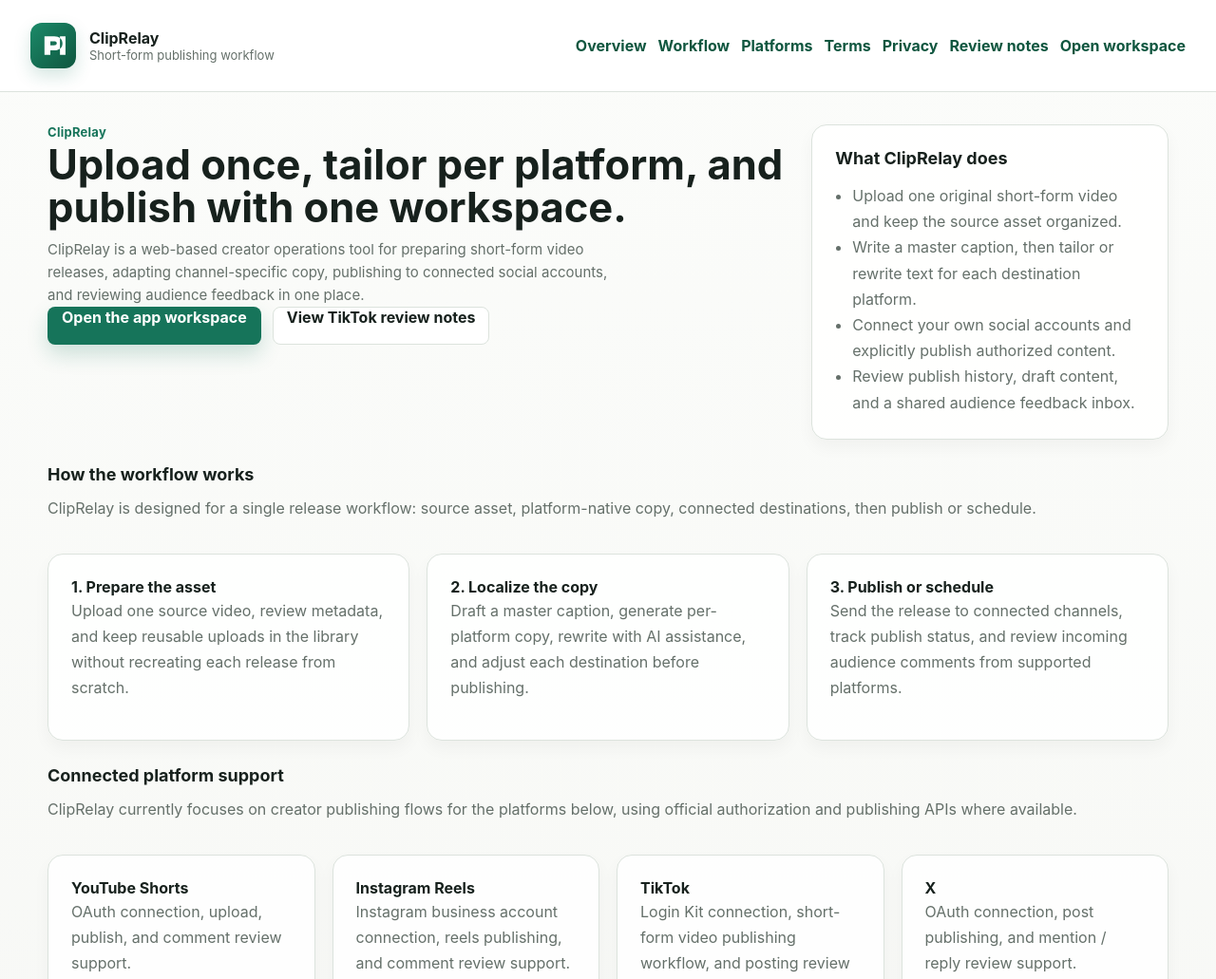
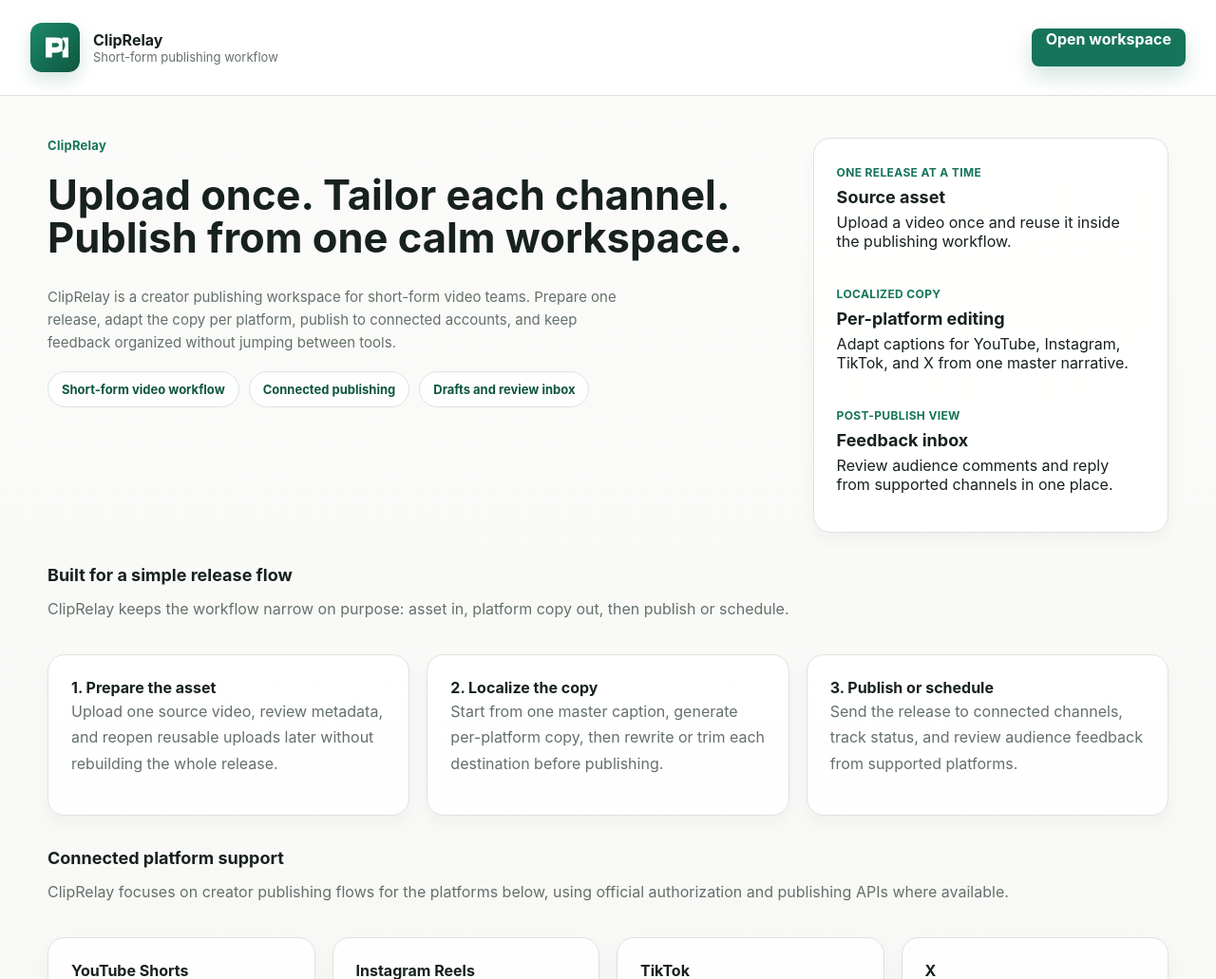
Before and after one commit to ezwin1103/Clip-Relay, a website: page website.html in a window 1280 px wide. Shown: the top 1031 px of the page at 95% size. Drawn offline with Linux system fonts and the light colour scheme.

Commit message:
Polish public site layout and icon delivery

```diff
--- a/server.js
+++ b/server.js
@@ -32,6 +32,7 @@
   ".css": "text/css; charset=utf-8",
   ".js": "text/javascript; charset=utf-8",
   ".json": "application/json; charset=utf-8",
+  ".svg": "image/svg+xml",
   ".mp4": "video/mp4",
   ".mov": "video/quicktime",
   ".webm": "video/webm",
--- a/styles.css
+++ b/styles.css
@@ -267,10 +267,12 @@
 }
 
 .public-brand img {
-  width: 48px;
-  height: 48px;
+  width: 52px;
+  height: 52px;
   border-radius: 12px;
   box-shadow: 0 8px 18px rgba(22, 116, 90, 0.18);
+  object-fit: cover;
+  flex: 0 0 auto;
 }
 
 .public-brand strong,
@@ -320,32 +322,51 @@
 .public-main {
   width: min(1180px, calc(100% - 40px));
   margin: 0 auto;
-  padding: 34px 0 56px;
-  display: grid;
-  gap: 26px;
+  padding: 44px 0 64px;
+  display: grid;
+  gap: 34px;
 }
 
 .public-hero {
   display: grid;
   grid-template-columns: minmax(0, 1.35fr) minmax(280px, 0.65fr);
-  gap: 24px;
+  gap: 28px;
   align-items: start;
+}
+
+.public-hero-copy {
+  display: grid;
+  gap: 18px;
 }
 
 .public-summary-card,
 .public-card {
   padding: 24px;
   border: 1px solid var(--line);
-  border-radius: 16px;
+  border-radius: 18px;
   background: rgba(255, 255, 255, 0.92);
   box-shadow: var(--shadow-soft);
 }
 
-.public-summary-card ul {
-  margin: 16px 0 0;
-  padding-left: 18px;
-  color: var(--muted);
-  line-height: 1.7;
+.public-summary-stack {
+  display: grid;
+  gap: 18px;
+}
+
+.summary-kicker {
+  display: inline-block;
+  margin-bottom: 8px;
+  color: var(--green);
+  font-size: 12px;
+  font-weight: 750;
+  letter-spacing: 0.03em;
+  text-transform: uppercase;
+}
+
+.public-summary-stack strong {
+  display: block;
+  margin-bottom: 6px;
+  font-size: 18px;
 }
 
 .public-section {
@@ -385,6 +406,22 @@
   width: min(1180px, calc(100% - 40px));
   margin: 0 auto;
   padding: 10px 0 40px;
+}
+
+.public-pill-row {
+  display: flex;
+  flex-wrap: wrap;
+  gap: 10px;
+}
+
+.public-pill-row span {
+  padding: 10px 14px;
+  border: 1px solid var(--line);
+  border-radius: 999px;
+  background: rgba(255, 255, 255, 0.86);
+  color: var(--green-dark);
+  font-size: 13px;
+  font-weight: 650;
 }
 
 .legal-page {
@@ -1930,6 +1967,10 @@
   .public-grid-4 {
     grid-template-columns: 1fr;
   }
+
+  .public-summary-card {
+    order: -1;
+  }
 }
 
 @media (max-width: 780px) {
--- a/website.html
+++ b/website.html
@@ -8,71 +8,72 @@
       name="description"
       content="ClipRelay is a web-based workflow for uploading one short-form video, tailoring captions for each platform, and publishing to connected creator accounts."
     />
-    <link rel="icon" type="image/svg+xml" href="/cliprelay-icon.svg" />
-    <link rel="stylesheet" href="/styles.css" />
+    <link rel="icon" type="image/svg+xml" href="./cliprelay-icon.svg" />
+    <link rel="stylesheet" href="./styles.css" />
   </head>
   <body class="public-site">
     <header class="public-header">
-      <a class="public-brand" href="/website.html">
-        <img src="/cliprelay-icon.svg" alt="ClipRelay icon" />
+      <a class="public-brand" href="./website.html">
+        <img src="./cliprelay-icon.svg" alt="ClipRelay icon" />
         <div>
           <strong>ClipRelay</strong>
           <span>Short-form publishing workflow</span>
         </div>
       </a>
-      <nav class="public-nav" aria-label="Website">
-        <a href="#overview">Overview</a>
-        <a href="#workflow">Workflow</a>
-        <a href="#platforms">Platforms</a>
-        <a href="/terms.html">Terms</a>
-        <a href="/privacy.html">Privacy</a>
-        <a href="/review-notes.html">Review notes</a>
-        <a class="public-cta" href="/">Open workspace</a>
-      </nav>
+      <a class="primary-button public-link-button" href="./">Open workspace</a>
     </header>
 
     <main class="public-main">
       <section class="public-hero" id="overview">
-        <div>
+        <div class="public-hero-copy">
           <p class="eyebrow">ClipRelay</p>
-          <h1>Upload once, tailor per platform, and publish with one workspace.</h1>
+          <h1>Upload once. Tailor each channel. Publish from one calm workspace.</h1>
           <p class="section-lead">
-            ClipRelay is a web-based creator operations tool for preparing short-form video releases, adapting channel-specific copy,
-            publishing to connected social accounts, and reviewing audience feedback in one place.
+            ClipRelay is a creator publishing workspace for short-form video teams. Prepare one release, adapt the copy per platform,
+            publish to connected accounts, and keep feedback organized without jumping between tools.
           </p>
-          <div class="public-actions">
-            <a class="primary-button public-link-button" href="/">Open the app workspace</a>
-            <a class="ghost-button public-link-button" href="/review-notes.html">View TikTok review notes</a>
+          <div class="public-pill-row" aria-label="Key product traits">
+            <span>Short-form video workflow</span>
+            <span>Connected publishing</span>
+            <span>Drafts and review inbox</span>
           </div>
         </div>
-        <aside class="public-summary-card">
-          <h2>What ClipRelay does</h2>
-          <ul>
-            <li>Upload one original short-form video and keep the source asset organized.</li>
-            <li>Write a master caption, then tailor or rewrite text for each destination platform.</li>
-            <li>Connect your own social accounts and explicitly publish authorized content.</li>
-            <li>Review publish history, draft content, and a shared audience feedback inbox.</li>
-          </ul>
+        <aside class="public-summary-card public-summary-stack">
+          <div>
+            <span class="summary-kicker">One release at a time</span>
+            <strong>Source asset</strong>
+            <p>Upload a video once and reuse it inside the publishing workflow.</p>
+          </div>
+          <div>
+            <span class="summary-kicker">Localized copy</span>
+            <strong>Per-platform editing</strong>
+            <p>Adapt captions for YouTube, Instagram, TikTok, and X from one master narrative.</p>
+          </div>
+          <div>
+            <span class="summary-kicker">Post-publish view</span>
+            <strong>Feedback inbox</strong>
+            <p>Review audience comments and reply from supported channels in one place.</p>
+          </div>
         </aside>
       </section>
 
       <section class="public-section" id="workflow">
         <div class="public-section-head">
-          <h2>How the workflow works</h2>
-          <p>ClipRelay is designed for a single release workflow: source asset, platform-native copy, connected destinations, then publish or schedule.</p>
+          <h2>Built for a simple release flow</h2>
+          <p>ClipRelay keeps the workflow narrow on purpose: asset in, platform copy out, then publish or schedule.</p>
         </div>
         <div class="public-grid public-grid-3">
           <article class="public-card">
             <h3>1. Prepare the asset</h3>
-            <p>Upload one source video, review metadata, and keep reusable uploads in the library without recreating each release from scratch.</p>
+            <p>Upload one source video, review metadata, and reopen reusable uploads later without rebuilding the whole release.</p>
           </article>
           <article class="public-card">
             <h3>2. Localize the copy</h3>
-            <p>Draft a master caption, generate per-platform copy, rewrite with AI assistance, and adjust each destination before publishing.</p>
+            <p>Start from one master caption, generate per-platform copy, then rewrite or trim each destination before publishing.</p>
           </article>
           <article class="public-card">
             <h3>3. Publish or schedule</h3>
-            <p>Send the release to connected channels, track publish status, and review incoming audience comments from supported platforms.</p>
+            <p>Send the release to connected channels, track status, and review audience feedback from supported platforms.</p>
           </article>
         </div>
       </section>
@@ -80,48 +81,48 @@
       <section class="public-section" id="platforms">
         <div class="public-section-head">
           <h2>Connected platform support</h2>
-          <p>ClipRelay currently focuses on creator publishing flows for the platforms below, using official authorization and publishing APIs where available.</p>
+          <p>ClipRelay focuses on creator publishing flows for the platforms below, using official authorization and publishing APIs where available.</p>
         </div>
         <div class="public-grid public-grid-4">
           <article class="public-card">
             <h3>YouTube Shorts</h3>
-            <p>OAuth connection, upload, publish, and comment review support.</p>
+            <p>Connect, upload, publish, and review supported comments.</p>
           </article>
           <article class="public-card">
             <h3>Instagram Reels</h3>
-            <p>Instagram business account connection, reels publishing, and comment review support.</p>
+            <p>Business account connection, reels publishing, and comment review support.</p>
           </article>
           <article class="public-card">
             <h3>TikTok</h3>
-            <p>Login Kit connection, short-form video publishing workflow, and posting review materials.</p>
+            <p>Login Kit connection, short-form publishing workflow, and review support materials.</p>
           </article>
           <article class="public-card">
             <h3>X</h3>
-            <p>OAuth connection, post publishing, and mention / reply review support.</p>
+            <p>OAuth connection, post publishing, and mentions / reply review support.</p>
           </article>
         </div>
       </section>
 
       <section class="public-section">
         <div class="public-section-head">
-          <h2>Support, legal, and review information</h2>
-          <p>These links are provided directly from the public website so reviewers and users can find policy and product context without opening the workspace first.</p>
+          <h2>Everything needed for review and policy access</h2>
+          <p>The public website links directly to ClipRelay policies and integration notes so reviewers can inspect the product context without opening the workspace first.</p>
         </div>
         <div class="public-grid public-grid-3">
           <article class="public-card">
             <h3>Terms of Service</h3>
-            <p>How ClipRelay may be used, account authorization expectations, content ownership, and service limitations.</p>
-            <a class="text-link" href="/terms.html">Read Terms of Service</a>
+            <p>Authorized use, content ownership, platform permissions, and service limitations.</p>
+            <a class="text-link" href="./terms.html">Read Terms of Service</a>
           </article>
           <article class="public-card">
             <h3>Privacy Policy</h3>
-            <p>What data ClipRelay processes, how content and tokens are used, and what control the operator has over stored workflow data.</p>
-            <a class="text-link" href="/privacy.html">Read Privacy Policy</a>
+            <p>How ClipRelay processes uploads, tokens, account data, and audience feedback.</p>
+            <a class="text-link" href="./privacy.html">Read Privacy Policy</a>
           </article>
           <article class="public-card">
             <h3>Review Notes</h3>
-            <p>Step-by-step notes that explain the TikTok integration, scope usage, and publishing flow for app review teams.</p>
-            <a class="text-link" href="/review-notes.html">Open review notes</a>
+            <p>Step-by-step TikTok integration notes, scope usage, and publishing flow details.</p>
+            <a class="text-link" href="./review-notes.html">Open review notes</a>
           </article>
         </div>
       </section>
@@ -129,17 +130,17 @@
 
     <footer class="public-footer">
       <div class="public-brand compact">
-        <img src="/cliprelay-icon.svg" alt="ClipRelay icon" />
+        <img src="./cliprelay-icon.svg" alt="ClipRelay icon" />
         <div>
           <strong>ClipRelay</strong>
           <span>Creator publishing workflow</span>
         </div>
       </div>
       <div class="public-footer-links">
-        <a href="/website.html">Website</a>
-        <a href="/terms.html">Terms</a>
-        <a href="/privacy.html">Privacy</a>
-        <a href="/review-notes.html">Review notes</a>
+        <a href="./website.html">Website</a>
+        <a href="./terms.html">Terms</a>
+        <a href="./privacy.html">Privacy</a>
+        <a href="./review-notes.html">Review notes</a>
         <a href="https://github.com/ezwin1103/Clip-Relay/issues">Support</a>
       </div>
     </footer>
```
Also changed, not shown: index.html (+4 -4 lines), privacy.html (+5 -9 lines), review-notes.html (+5 -9 lines), terms.html (+5 -9 lines).
